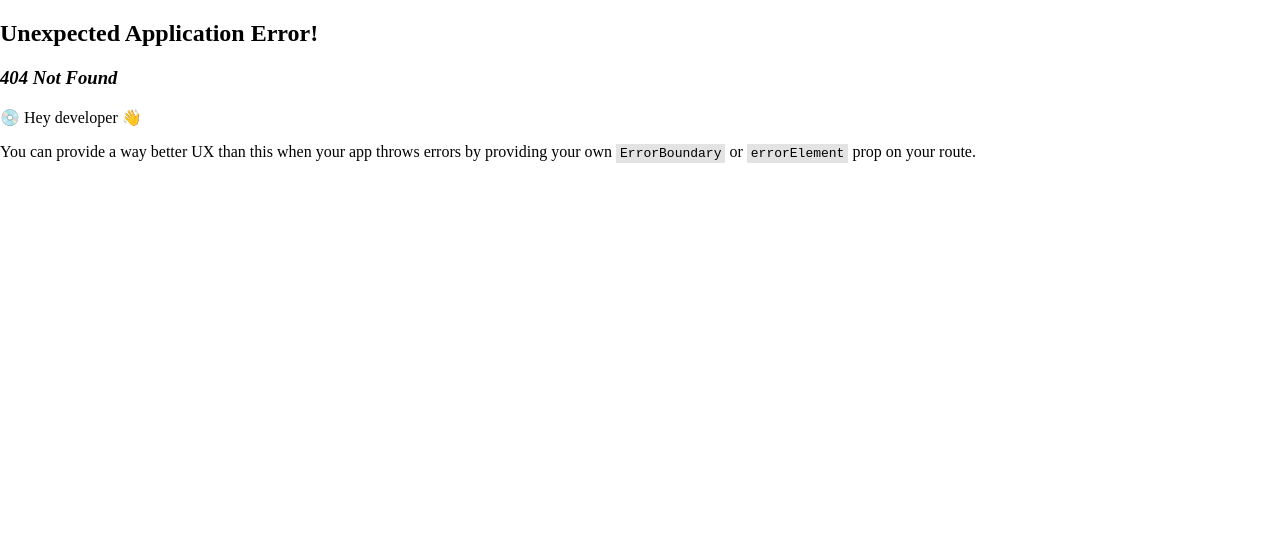
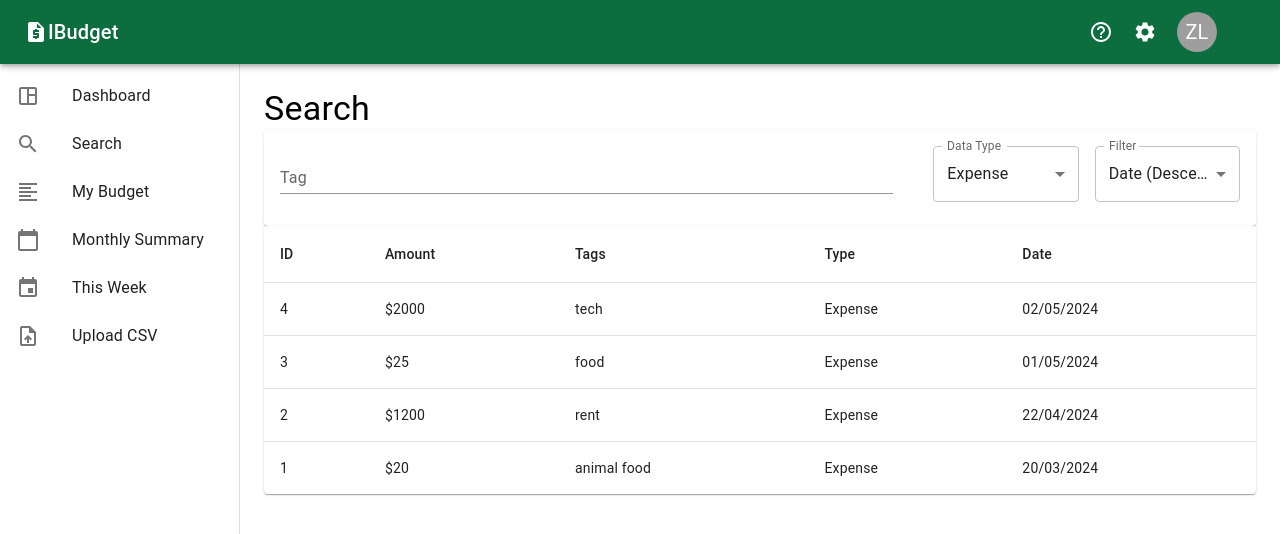
Before and after one commit to zlo120/IBudget-Frontend, a React (Create React App) app: page /app/search in a window 1280 px wide. Before the commit this address had no page. Shown: the top 534 px of the page. Built offline with nearby package versions, Linux system fonts and the light colour scheme.

Commit message:
added in skeleton for other pages, implemented search filtering

```diff
--- /dev/null
+++ b/src/app/routes/app/monthlysummary.tsx
@@ -0,0 +1,7 @@
+import { Typography } from "@mui/material"
+
+export const MonthlySummary = () => {
+    return (
+        <Typography variant="h4">Monthly Summary</Typography>
+    )
+}
--- /dev/null
+++ b/src/app/routes/app/mybudget.tsx
@@ -0,0 +1,7 @@
+import { Typography } from "@mui/material"
+
+export const MyBudget = () => {
+    return (
+        <Typography variant="h4">My Budget</Typography>
+    )
+}
--- /dev/null
+++ b/src/app/routes/app/search.tsx
@@ -0,0 +1,136 @@
+import { Card, CardContent, FormControl, InputLabel, MenuItem, Select, SelectChangeEvent, TextField, Typography } from "@mui/material";
+import Table from '@mui/material/Table';
+import TableBody from '@mui/material/TableBody';
+import TableCell from '@mui/material/TableCell';
+import TableContainer from '@mui/material/TableContainer';
+import TableHead from '@mui/material/TableHead';
+import TableRow from '@mui/material/TableRow';
+import Paper from '@mui/material/Paper';
+import { useState } from "react";
+
+export const Search = () => {
+    const [dataDisplayed, setDataDisplayed] = useState("Expense");
+    const handleDataTypeChange = (event: SelectChangeEvent) => {
+        setDataDisplayed(event.target.value as string);
+    }
+    const convertDateFormat = (dateString: string): string => {
+        const dateParts = dateString.split("/");
+        if (dateParts.length !== 3) {
+            throw new Error("Invalid date format. Expected dd/MM/yyyy");
+        }
+        const [day, month, year] = dateParts;
+        return `${year}/${month}/${day}`;
+    };
+    const dummyDataInit = [
+        {ID: 4, Amount: 2000, Tags: "tech", Type: "Expense", Date: "02/05/2024"},
+        {ID: 3, Amount: 25, Tags: "food", Type: "Expense", Date: "01/05/2024"},
+        {ID: 2, Amount: 1200, Tags: "rent", Type: "Expense", Date: "22/04/2024"},
+        {ID: 1, Amount: 20, Tags: "animal food", Type: "Expense", Date: "20/03/2024"}
+    ]
+    const [dummyData, setDummyData] = useState(dummyDataInit);
+    const sortByCategories = ["Amount (Ascending)", "Amount (Descending)", "Date (Ascending)", "Date (Descending)", "Tags (Ascending)", "Tags (Descending)"];
+    const [sortByToDisplay, setSortByToDisplay] = useState("Date (Descending)");
+    const handleFilterChange = (event: SelectChangeEvent) => {
+        setSortByToDisplay(event.target.value as string);
+        setDummyData(
+            dummyDataInit.sort((a, b) => {
+                switch (event.target.value as string) {
+                    case "Amount (Ascending)":
+                        return a.Amount - b.Amount;
+                    case "Amount (Descending)":
+                        return b.Amount - a.Amount;
+                    case "Date (Ascending)":
+                        const dateA: Date = new Date(convertDateFormat(a.Date));
+                        const dateB: Date = new Date(convertDateFormat(b.Date));
+                        if (dateA < dateB) return -1;
+                        return 1;
+                    case "Date (Descending)":
+                        const firstDate: Date = new Date(convertDateFormat(a.Date));
+                        const secondDate: Date = new Date(convertDateFormat(b.Date));
+                        if (firstDate >= secondDate) return -1;
+                        return 1;
+                    case "Tags (Ascending)":
+                        const tagA = a.Tags.toUpperCase();
+                        const tagB = b.Tags.toUpperCase();
+                        if (tagA < tagB) return -1;
+                        return 1;
+                    case "Tags (Descending)":
+                        const firstTag = a.Tags.toUpperCase();
+                        const secondTag = b.Tags.toUpperCase();
+                        if (firstTag >= secondTag) return -1;
+                        return 1;
+                    default:
+                        return a.ID - b.ID;
+                }
+            })
+        )
+    }
+
+    return (
+        <>
+            <Typography variant="h4">Search</Typography>
+            <Card>
+                <CardContent style={{display: "flex"}}>
+                    <TextField sx={{mr : 5}} style={{width: "100%"}} id="search_input" label="Tag" variant="standard" placeholder="search by tag"/>
+                    <div style={{width: "50%", display: "flex"}}>
+                        <FormControl fullWidth sx={{mr: 2}}>
+                            <InputLabel id="data-type-label">Data Type</InputLabel>
+                            <Select
+                                labelId="data-type-label"
+                                id="data-type"
+                                value={dataDisplayed}
+                                label="Data Type"
+                                onChange={handleDataTypeChange}
+                            >
+                                <MenuItem value={"Income"}>Income</MenuItem>
+                                <MenuItem value={"Expense"}>Expense</MenuItem>
+                            </Select>
+                        </FormControl>
+                        <FormControl fullWidth>
+                            <InputLabel id="filter-by-label">Filter</InputLabel>
+                            <Select
+                                labelId="filter-by-label"
+                                id="filter-by"
+                                value={sortByToDisplay}
+                                label="Data"
+                                onChange={handleFilterChange}
+                            >
+                                {sortByCategories.map((text) => (
+                                    <MenuItem value={text}>{text}</MenuItem>
+                                ))}
+                            </Select>
+                        </FormControl>
+                    </div>
+                </CardContent>
+            </Card>
+
+            <TableContainer component={Paper}>
+                <Table aria-label="search-table">
+                    <TableHead>
+                        <TableRow>
+                            <TableCell>ID</TableCell>
+                            <TableCell>Amount</TableCell>
+                            <TableCell>Tags</TableCell>
+                            <TableCell>Type</TableCell>
+                            <TableCell>Date</TableCell>
+                        </TableRow>
+                    </TableHead>
+                    <TableBody>
+                        {dummyData.map((row) => (
+                            <TableRow
+                                key={row.ID}
+                                sx={{'&:last-child td, &:last-child th': { border: 0 }}}
+                            >
+                                <TableCell>{row.ID}</TableCell>
+                                <TableCell>${row.Amount}</TableCell>
+                                <TableCell>{row.Tags}</TableCell>
+                                <TableCell>{row.Type}</TableCell>
+                                <TableCell>{row.Date}</TableCell>
+                            </TableRow>
+                        ))}
+                    </TableBody>
+                </Table>
+            </TableContainer>
+        </>
+    )
+}
--- /dev/null
+++ b/src/app/routes/app/thisweek.tsx
@@ -0,0 +1,7 @@
+import { Typography } from "@mui/material"
+
+export const ThisWeek = () => {
+    return (
+        <Typography variant="h4">This Week</Typography>
+    )
+}
--- /dev/null
+++ b/src/app/routes/app/uploadcsv.tsx
@@ -0,0 +1,7 @@
+import { Typography } from "@mui/material"
+
+export const UploadCSV = () => {
+    return (
+        <Typography variant="h4">Upload CSV</Typography>
+    )
+}
--- a/src/app/routes/index.tsx
+++ b/src/app/routes/index.tsx
@@ -17,6 +17,41 @@ const createRouter = (queryClient: QueryClient) =>
                         return { Component: Dashboard };
                     },
                 },
+                {
+                    path: 'search',
+                    lazy: async () => {
+                        const { Search } = await import('./app/search');
+                        return { Component: Search };
+                    },
+                },
+                {
+                    path: 'mybudget',
+                    lazy: async () => {
+                        const { MyBudget } = await import('./app/mybudget');
+                        return { Component: MyBudget };
+                    },
+                },
+                {
+                    path: 'monthlysummary',
+                    lazy: async () => {
+                        const { MonthlySummary } = await import('./app/monthlysummary');
+                        return { Component: MonthlySummary };
+                    },
+                },
+                {
+                    path: 'thisweek',
+                    lazy: async () => {
+                        const { ThisWeek } = await import('./app/thisweek');
+                        return { Component: ThisWeek };
+                    },
+                },
+                {
+                    path: 'uploadcsv',
+                    lazy: async () => {
+                        const { UploadCSV } = await import('./app/uploadcsv');
+                        return { Component: UploadCSV };
+                    },
+                },
             ]
         }
     ]);
--- a/src/components/ui/navbar/navbar.tsx
+++ b/src/components/ui/navbar/navbar.tsx
@@ -1,5 +1,5 @@
 import AppBar from '@mui/material/AppBar';
-import Box from '@mui/material/Box';
+import Link from '@mui/material/Link';
 import Toolbar from '@mui/material/Toolbar';
 import Typography from '@mui/material/Typography';
 import IconButton from '@mui/material/IconButton';
@@ -21,10 +21,14 @@ const Navbar = () => {
             className={`${classes.root}`}>
         <Toolbar>
             <Icon>
-            <RequestQuoteIcon />
+                <Link href="/app/dashboard" style={{color: "#fff", textDecoration: "none"}}>
+                    <RequestQuoteIcon />
+                </Link>
             </Icon>
             <Typography variant="h6" component="div" sx={{ flexGrow: 1 }}>
-                IBudget
+                <Link href="/app/dashboard" style={{color: "#fff", textDecoration: "none"}}>
+                    IBudget
+                </Link>
             </Typography>
             <div className={`${classes.iconSection}`}>
                 <IconButton
--- a/src/components/ui/sidebar/sidebar.tsx
+++ b/src/components/ui/sidebar/sidebar.tsx
@@ -12,7 +12,7 @@ import Typography from '@mui/material/Typography';
 
 const useStyles = styles;
 const drawerWidth = 240;
-const icon = (index: number) => {
+const getIcon = (index: number) => {
     switch(index) {
         case 0:
             return (<SpaceDashboardOutlined />);
@@ -30,17 +30,36 @@ const icon = (index: number) => {
             return (<FmdBad />);
     }
 }
+const getHref = (index: number) => {
+    switch(index) {
+        case 0:
+            return "/app/dashboard";
+        case 1:
+            return "/app/search";
+        case 2:
+            return "/app/mybudget";
+        case 3:
+            return "/app/monthlysummary";
+        case 4:
+            return "/app/thisweek";
+        case 5:
+            return "/app/uploadcsv";
+        default:
+            return "/app/dashboard";
+    }
+}
+const sideBarItems = ['Dashboard', 'Search', 'My Budget', 'Monthly Summary', 'This Week', 'Upload CSV'];
 const drawer = (
     <Box sx={{overflow: "auto"}}>
         <List>
-        {['Dashboard', 'Search', 'My Budget', 'Monthly Summary', 'This Week', 'Upload CSV'].map((text, index) => (
+        {sideBarItems.map((text, index) => (
             <ListItem key={text} disablePadding>
-            <ListItemButton>
-                <ListItemIcon>
-                {icon(index)}
-                </ListItemIcon>
-                <ListItemText primary={text} />
-            </ListItemButton>
+                <ListItemButton href={getHref(index)}>
+                    <ListItemIcon>
+                        {getIcon(index)}
+                    </ListItemIcon>
+                    <ListItemText primary={text} />
+                </ListItemButton>
             </ListItem>
         ))}
         </List>
```
